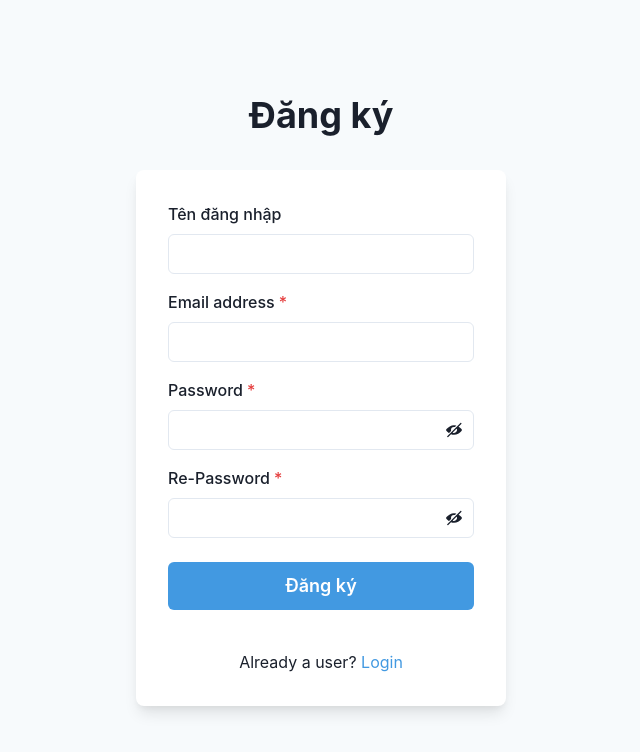
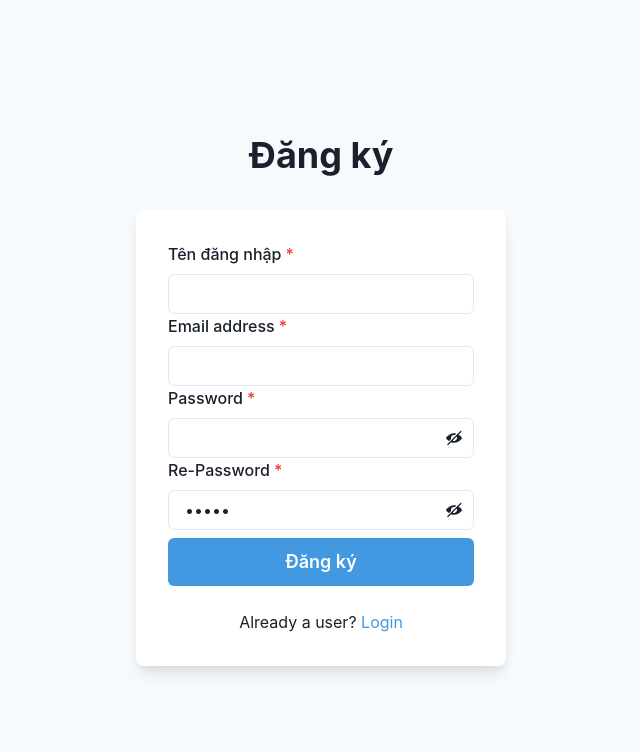
Before and after one commit to longphamit/tuto-FoodSensoryAnalysis, a Next.js app: page /auth/signup in a window 1280 px wide. Shown: the top 752 px of the page, without its empty margins (319-959 px from the left). Built offline with nearby package versions, Linux system fonts and the light colour scheme.

Commit message:
no message

```diff
--- a/src/app/api/LoginAPI.ts
+++ b/src/app/api/LoginAPI.ts
@@ -2,7 +2,6 @@ import { BE_GATEWAY } from "../constant/Constant";
 
 
 const LoginAPI = async (username:any,password:any) => {
-    console.log("call api")
     const res = await fetch(`${BE_GATEWAY}/tuto-backend/` + "authen/sign-in", {
         method: 'POST',
         headers: {
--- a/src/app/api/SignUpAPI.ts
+++ b/src/app/api/SignUpAPI.ts
@@ -2,7 +2,7 @@ import {BE_GATEWAY } from "../constant/Constant";
 
 
 const SignUpAPI = async (username: any, password: any, phone: any, email: any) => {
-    const res = await fetch(`${BE_GATEWAY}/tuto-backend/` + "authen/sign-up", {
+    const res = await fetch(`${BE_GATEWAY}/tuto-backend/authen/sign-up`, {
         method: 'POST',
         headers: {
             'Content-Type': 'application/json',
--- a/src/app/auth/signup/page.js
+++ b/src/app/auth/signup/page.js
@@ -14,18 +14,36 @@ import {
     Heading,
     Text,
     useColorModeValue,
-    Link,
+    Link, FormErrorMessage,
 } from '@chakra-ui/react';
-import { ViewIcon, ViewOffIcon } from '@chakra-ui/icons';
+import {ViewIcon, ViewOffIcon} from '@chakra-ui/icons';
 import {useRouter} from 'next/navigation';
 import {useToast} from '@chakra-ui/react'
+import {Field, Form, Formik} from "formik";
+import SignUpAPI from "../../api/SignUpAPI";
 
 const SignUp = (session) => {
-    const [userInfo, setUserInfo] = useState({username: "", password: ""});
+    const [userInfo, setUserInfo] = useState({username: "", email: "", password: "", rePassword: ""});
     const [showPassword, setShowPassword] = useState(false);
-
-
-
+    const toast = useToast()
+    const {push} = useRouter();
+    const handleRegisSubmit = async (values, actions) => {
+        const response = await SignUpAPI(values.username, values.password, "", values.email);
+        if (response) {
+            toast({
+                position: "top-right",
+                title: 'Đăng ký thành công',
+                status: 'success',
+                duration: 9000,
+                isClosable: true,
+            })
+            push('/auth/signin');
+        }
+        actions.setSubmitting(false)
+    }
+    const validateRePassword = (value) => {
+        console.log(value)
+    }
     useEffect(() => {
 
     }, []);
@@ -48,50 +66,82 @@ const SignUp = (session) => {
                     boxShadow={'lg'}
                     p={8}>
                     <Stack spacing={4}>
-                        <FormControl id="lastName">
+                        <Formik
+                            initialValues={{
+                                name: "",
+                                email: "",
+                                password: "",
+                                rePassword: false
+                            }}
+                            onSubmit={handleRegisSubmit}
+                        >
+                            {(props) => (
+                                <Form>
+                                    <Field name="username">
+                                        {({field, form}) => (
+                                            <FormControl id="username" isRequired>
                                                 <FormLabel>Tên đăng nhập</FormLabel>
-                            <Input type="text" />
+                                                <Input {...field} type="text"/>
                                             </FormControl>
+                                        )}
+                                    </Field>
+                                    <Field name="email">
+                                        {({field, form}) => (
                                             <FormControl id="email" isRequired>
                                                 <FormLabel>Email address</FormLabel>
-                            <Input type="email" />
+                                                <Input {...field} type="email"/>
                                             </FormControl>
+                                        )}
+                                    </Field>
+                                    <Field name="password">
+                                        {({field, form}) => (
                                             <FormControl id="password" isRequired>
                                                 <FormLabel>Password</FormLabel>
                                                 <InputGroup>
-                                <Input type={showPassword ? 'text' : 'password'} />
+                                                    <Input {...field} type={showPassword ? 'text' : 'password'}/>
                                                     <InputRightElement h={'full'}>
                                                         <Button
                                                             variant={'ghost'}
                                                             onClick={() =>
                                                                 setShowPassword((showPassword) => !showPassword)
                                                             }>
-                                        {showPassword ? <ViewIcon /> : <ViewOffIcon />}
+                                                            {showPassword ? <ViewIcon/> : <ViewOffIcon/>}
                                                         </Button>
                                                     </InputRightElement>
                                                 </InputGroup>
                                             </FormControl>
-                        <FormControl id="password" isRequired>
+                                        )}
+                                    </Field>
+                                    <Field name="rePassword">
+                                        {({field, form}) => (
+                                            <FormControl id="rePassword" isRequired isInvalid={form.errors.rePassword}>
                                                 <FormLabel>Re-Password</FormLabel>
                                                 <InputGroup>
-                                <Input type={showPassword ? 'text' : 'password'} />
+                                                    <Input {...field} type={showPassword ? 'text' : 'password'}/>
+                                                    <FormErrorMessage>{form.errors.rePassword}</FormErrorMessage>
                                                     <InputRightElement h={'full'}>
                                                         <Button
                                                             variant={'ghost'}
                                                             onClick={() =>
                                                                 setShowPassword((showPassword) => !showPassword)
                                                             }>
-                                        {showPassword ? <ViewIcon /> : <ViewOffIcon />}
+                                                            {showPassword ? <ViewIcon/> : <ViewOffIcon/>}
                                                         </Button>
                                                     </InputRightElement>
                                                 </InputGroup>
                                             </FormControl>
+                                        )}
+
+                                    </Field>
+
                                     <Stack spacing={10} pt={2}>
                                         <Button
+                                            isLoading={props.isSubmitting}
                                             loadingText="Submitting"
                                             size="lg"
                                             bg={'blue.400'}
                                             color={'white'}
+                                            type="submit"
                                             _hover={{
                                                 bg: 'blue.500',
                                             }}>
@@ -105,6 +155,11 @@ const SignUp = (session) => {
                                             color={'blue.400'}>Login</Link>
                                         </Text>
                                     </Stack>
+                                </Form>
+                            )}
+
+                        </Formik>
+
                     </Stack>
                 </Box>
             </Stack>
```
Lines whose indentation alone changed are shown as unchanged.
